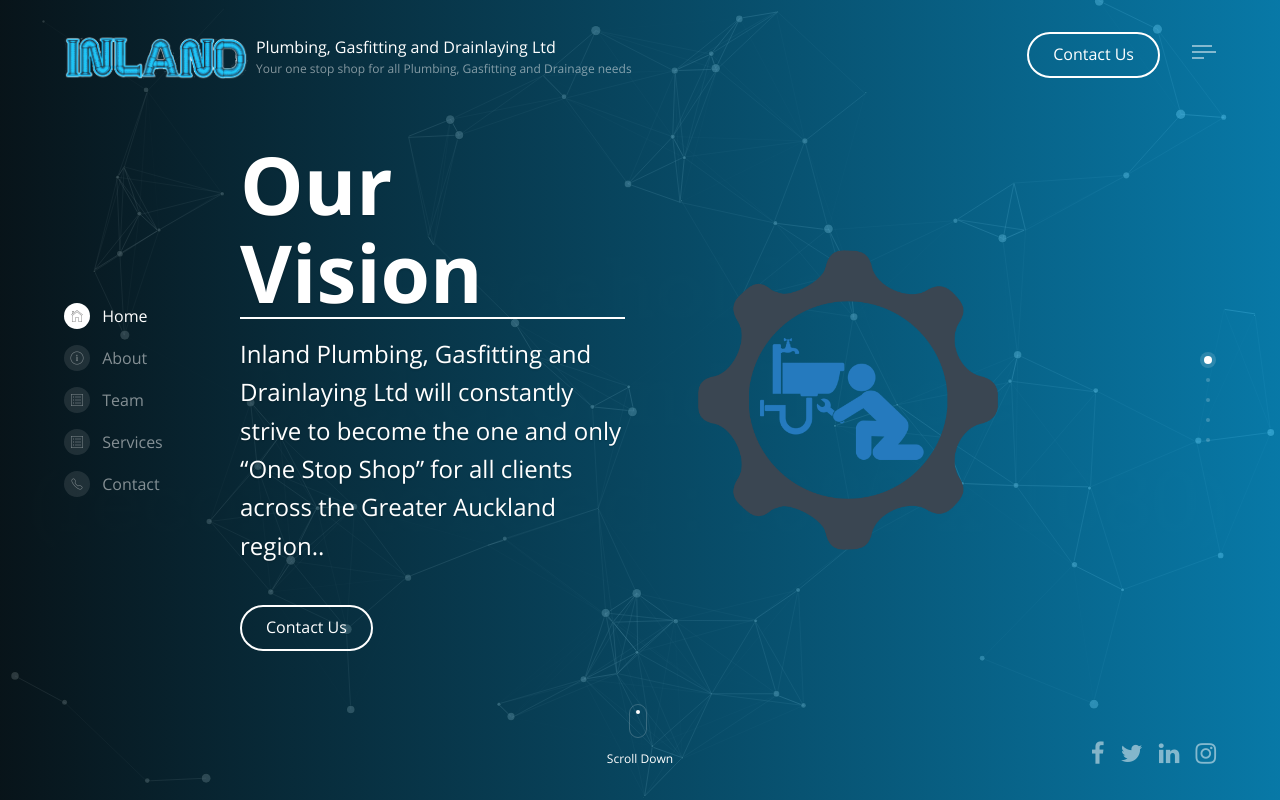
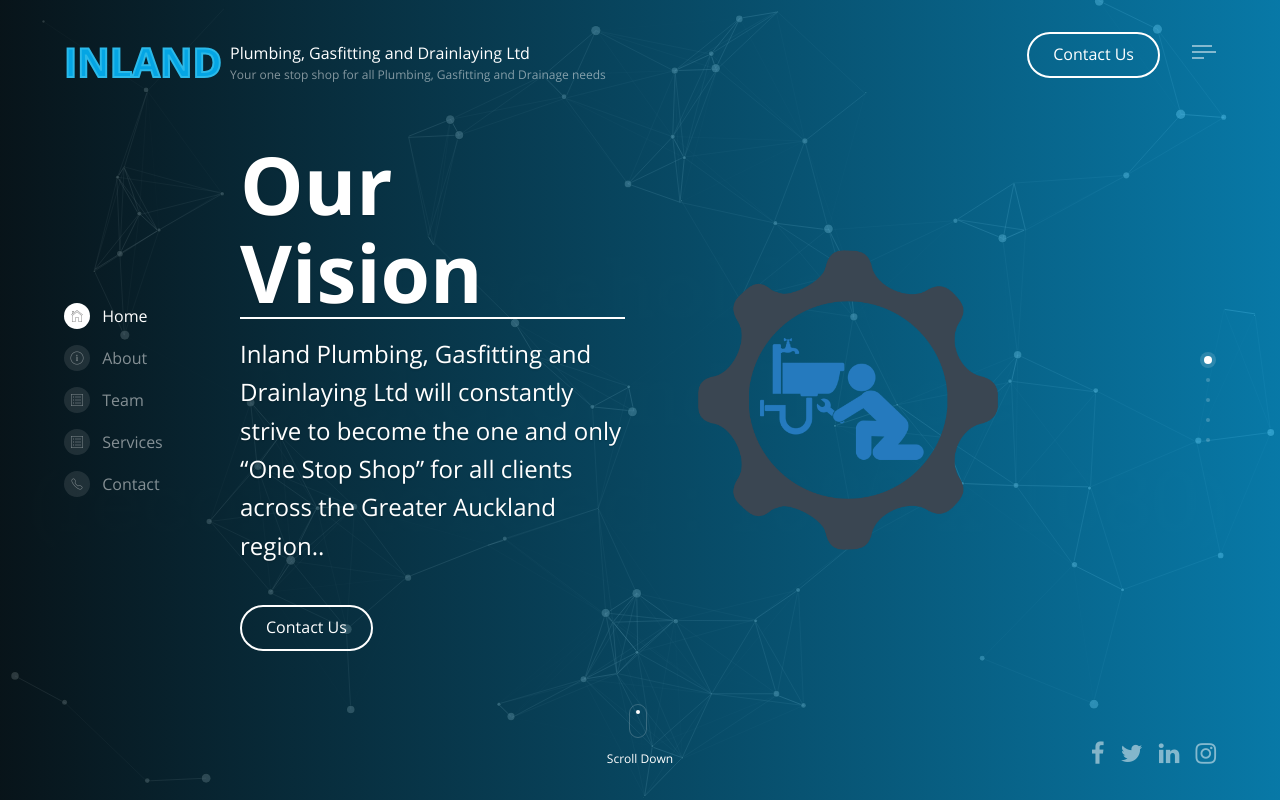
Before and after one commit to aiyazbuksh2020/inland-web, a plain HTML site: page index.html in a window 1280 px wide. Drawn offline with Linux system fonts and the light colour scheme; files whose address does not match are found by name.

Commit message:
changed logo to text

```diff
--- a/css/style-default.css
+++ b/css/style-default.css
@@ -79,3 +79,10 @@ a:hover {
     /* you need to match the shadow color to your background or image border for the desired effect*/
     box-shadow: 0 0 8px 8px white inset;
 }
+
+.logo-text {
+    color: #04A5E4;
+    font-size: 40px;
+    font-weight: bold;
+    -webkit-text-stroke: 2px #2BB9E9;
+}
--- a/index.html
+++ b/index.html
@@ -92,8 +92,8 @@ http://miradontsoa.com
 
         <!-- Begin of logo/brand -->
         <a class="navbar-brand" href="#">
-            <span class="logo">
-                <img class="light-logo" src="img/logo.png" alt="Logo">
+            <span class="logo-text">
+                INLAND
             </span>
             <span class="text">
                 <span class="line">Plumbing, Gasfitting and
```
Also changed, not shown: 2 other files.
